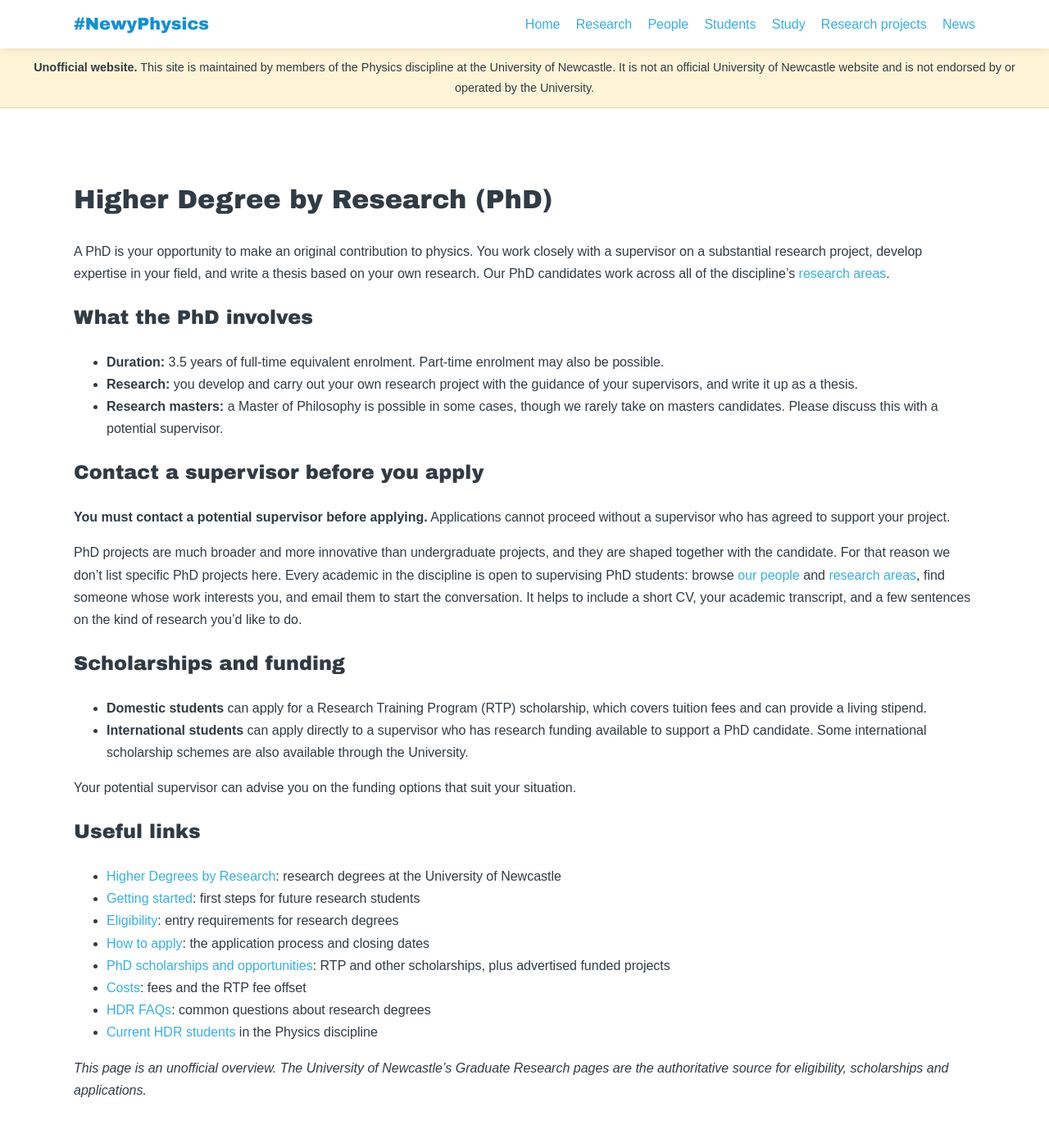
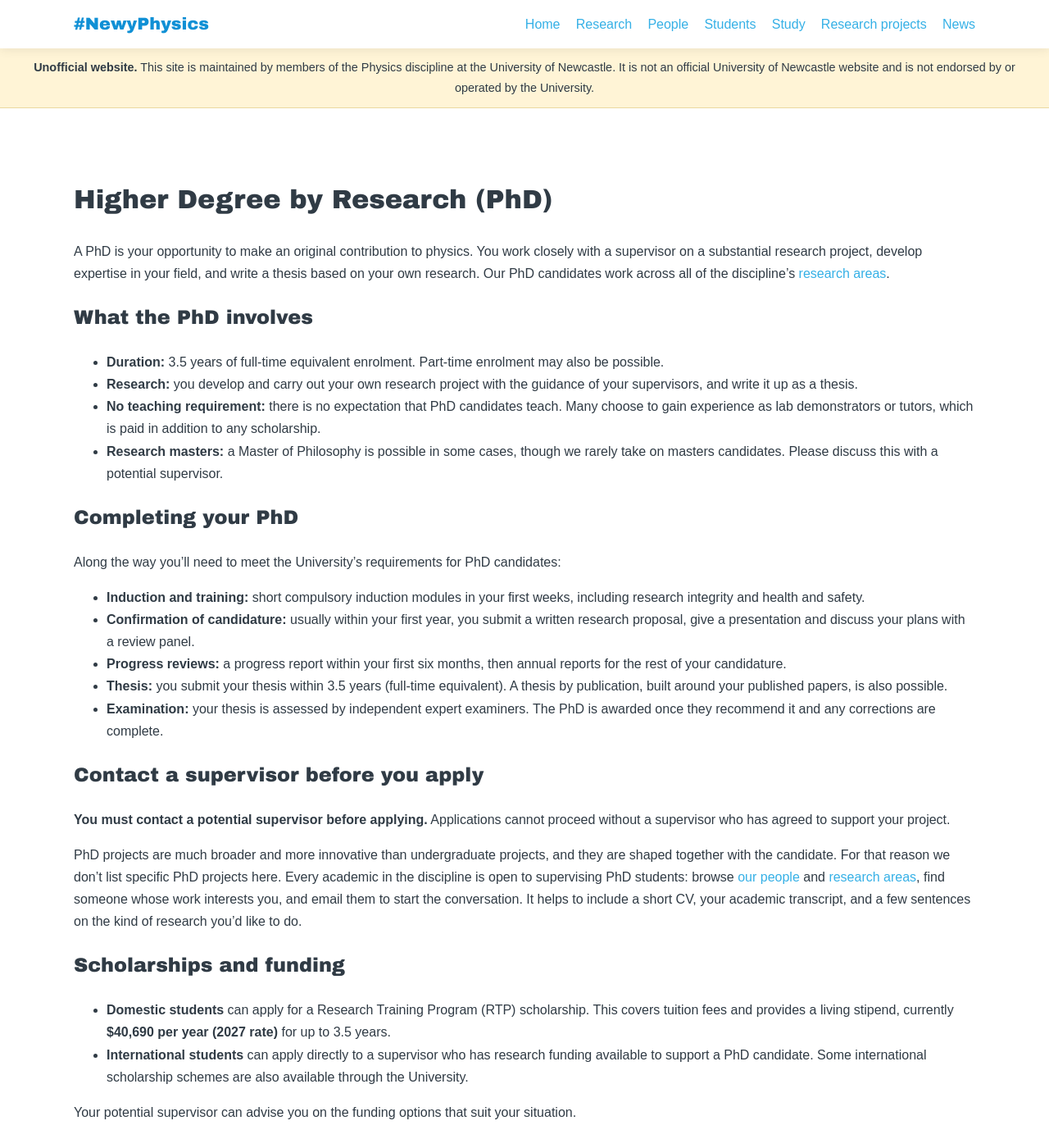
Before and after one commit to NewyPhysics/unofficial_homepage, a Jekyll site: the page built from _teaching/hdr.md, in a window 1280 px wide and 1400 px high. Shown: the whole window at 82% size. Built offline with Jekyll 4.4.1, drawn with Linux system fonts in a browser that asks for light colours.

Commit message:
HDR page: completion requirements, no teaching requirement, RTP stipend rate
Co-Authored-By: Claude Opus 5.5 <noreply@anthropic.com>
Claude-Session: https://claude.ai/code/session_01LYcBCLwvG5rvH6dJMd99nN

```diff
--- a/_teaching/hdr.md
+++ b/_teaching/hdr.md
@@ -8,7 +8,18 @@ A PhD is your opportunity to make an original contribution to physics. You work
 
 - **Duration:** 3.5 years of full-time equivalent enrolment. Part-time enrolment may also be possible.
 - **Research:** you develop and carry out your own research project with the guidance of your supervisors, and write it up as a thesis.
+- **No teaching requirement:** there is no expectation that PhD candidates teach. Many choose to gain experience as lab demonstrators or tutors, which is paid in addition to any scholarship.
 - **Research masters:** a Master of Philosophy is possible in some cases, though we rarely take on masters candidates. Please discuss this with a potential supervisor.
+
+## Completing your PhD
+
+Along the way you'll need to meet the University's requirements for PhD candidates:
+
+- **Induction and training:** short compulsory induction modules in your first weeks, including research integrity and health and safety.
+- **Confirmation of candidature:** usually within your first year, you submit a written research proposal, give a presentation and discuss your plans with a review panel.
+- **Progress reviews:** a progress report within your first six months, then annual reports for the rest of your candidature.
+- **Thesis:** you submit your thesis within 3.5 years (full-time equivalent). A thesis by publication, built around your published papers, is also possible.
+- **Examination:** your thesis is assessed by independent expert examiners. The PhD is awarded once they recommend it and any corrections are complete.
 
 ## Contact a supervisor before you apply
 
@@ -18,7 +29,7 @@ PhD projects are much broader and more innovative than undergraduate projects, a
 
 ## Scholarships and funding
 
-- **Domestic students** can apply for a Research Training Program (RTP) scholarship, which covers tuition fees and can provide a living stipend.
+- **Domestic students** can apply for a Research Training Program (RTP) scholarship. This covers tuition fees and provides a living stipend, currently **$40,690 per year (2027 rate)** for up to 3.5 years.
 - **International students** can apply directly to a supervisor who has research funding available to support a PhD candidate. Some international scholarship schemes are also available through the University.
 
 Your potential supervisor can advise you on the funding options that suit your situation.
```
